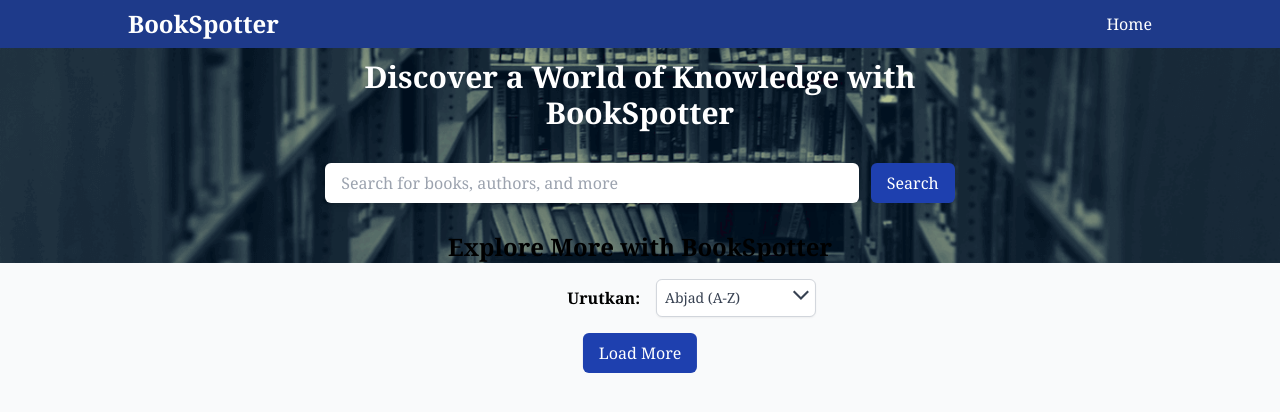
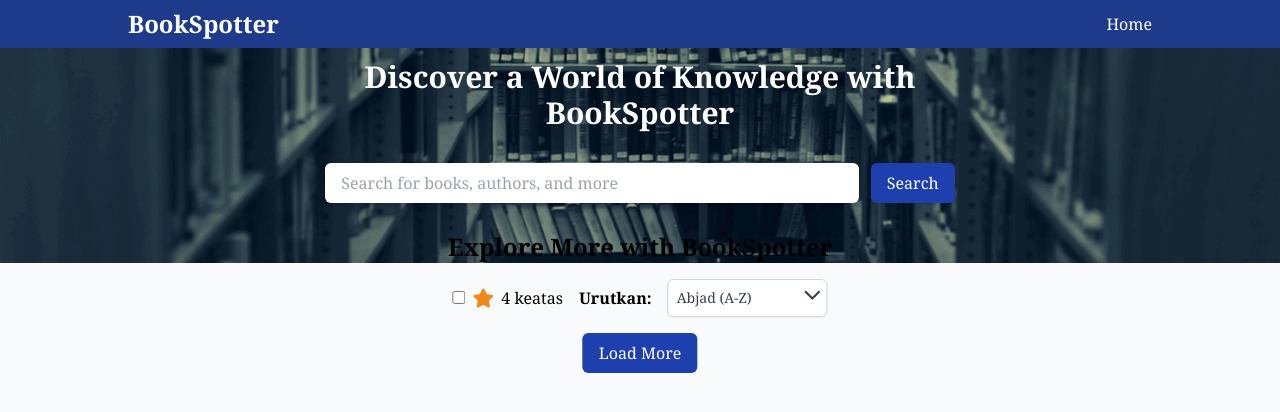
Before and after one commit to rysujana/bookspotter, a Django app: template core/templates/home.html in a window 1280 px wide. Shown: the top 412 px of the page. Run offline with Django 5.2, Linux system fonts and the light colour scheme; the template is opened without the code that fills it, so the values that code supplies are empty; some libraries are stand-ins or nearby versions.

Commit message:
chore: cleanup

```diff
--- a/core/templates/book_detail.html
+++ b/core/templates/book_detail.html
@@ -17,7 +17,7 @@
             {{ book.authors }}
          </p>
          <p class="text-3xl hidden lg:flex font-bold text-orange-400 pt-2">
-            ${{ book.price|default:"-" }}
+            ${{ book.price }}
          </p>
          <p class="pt-4 text-gray-600">
             <span class="font-bold">Average Rating:</span> {{ book.avg_rating|default:"-" }}
--- a/core/templates/home.html
+++ b/core/templates/home.html
@@ -31,7 +31,16 @@
      </div>
       <div class="container relative mx-auto mt-8">
          <h2 class="text-2xl font-semibold mb-4 text-center">Explore More with BookSpotter</h2>
-         <div class="flex justify-end items-center">
+         <div class="flex justify-between gap-4 items-center">
+            <div class=" ps-4">
+               <label class="font-medium flex items-center gap-2">
+                  <input type="checkbox">
+                  <svg class="h-5 w-5" height="200px" width="200px" version="1.1" id="Capa_1" xmlns="http://www.w3.org/2000/svg" xmlns:xlink="http://www.w3.org/1999/xlink" viewBox="0 0 47.94 47.94" xml:space="preserve" fill="#000000"><g id="SVGRepo_bgCarrier" stroke-width="0"></g><g id="SVGRepo_tracerCarrier" stroke-linecap="round" stroke-linejoin="round"></g><g id="SVGRepo_iconCarrier"> <path style="fill:#ED8A19;" d="M26.285,2.486l5.407,10.956c0.376,0.762,1.103,1.29,1.944,1.412l12.091,1.757 c2.118,0.308,2.963,2.91,1.431,4.403l-8.749,8.528c-0.608,0.593-0.886,1.448-0.742,2.285l2.065,12.042 c0.362,2.109-1.852,3.717-3.746,2.722l-10.814-5.685c-0.752-0.395-1.651-0.395-2.403,0l-10.814,5.685 c-1.894,0.996-4.108-0.613-3.746-2.722l2.065-12.042c0.144-0.837-0.134-1.692-0.742-2.285l-8.749-8.528 c-1.532-1.494-0.687-4.096,1.431-4.403l12.091-1.757c0.841-0.122,1.568-0.65,1.944-1.412l5.407-10.956 C22.602,0.567,25.338,0.567,26.285,2.486z"></path> </g></svg>
+                  4 keatas
+               </label>
+            </div>
+
+            <div class="flex items-center">
                <h6 class="font-semibold mr-4">Urutkan:</h6>
                <div x-data="{ open: false }" class="relative inline-block text-left mr-4">
                   <button @click="open = !open" class="w-40 inline-flex justify-between items-center p-2 border border-gray-300 rounded-md shadow-sm text-sm font-medium text-gray-700 bg-white hover:bg-gray-50 focus:outline-none focus:ring focus:border-blue-300 focus:ring-blue-200 active:bg-gray-200 active:text-gray-800 transition ease-in-out duration-150">
@@ -54,6 +63,8 @@
                   </div>
                </div>
             </div>
+         </div>
+
          <div class="flex justify-start flex-wrap mt-2" id="book-container">
             {% for book in books %}
             <div class="w-full sm:w-1/2 md:w-1/3 lg:w-1/4 xl:w-1/4 p-4 hover:scale-110 hover:shadow-md duration-500">
--- a/core/util.py
+++ b/core/util.py
@@ -29,6 +29,8 @@
             else:
                 dct[key] = value["value"]
 
+        if "image" not in dct:
+            dct["image"] = "https://via.placeholder.com/150x200.png?text=No+Image"
         results.append(dct)
 
     return results
@@ -146,8 +148,6 @@
     result = sparql.queryAndConvert()
     result = process_query_result(result)
 
-
-
     book_isbn = result[0].get("isbn")
     if not book_isbn:
         return result
```
Lines whose indentation alone changed are shown as unchanged.
